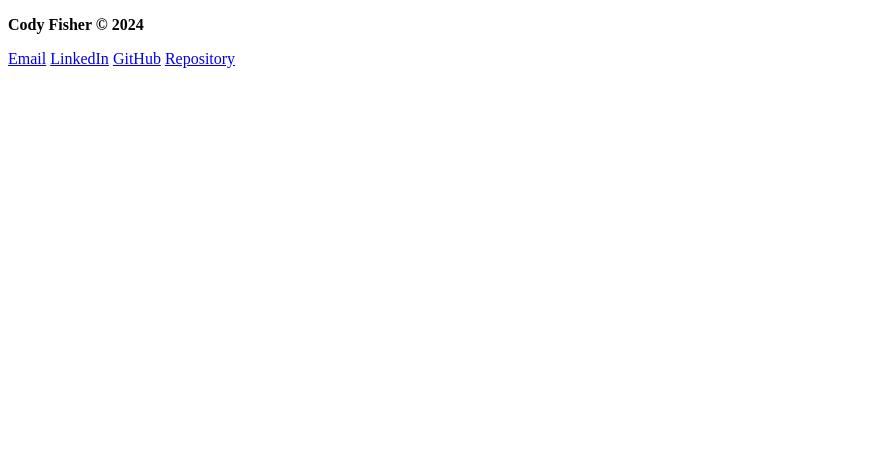
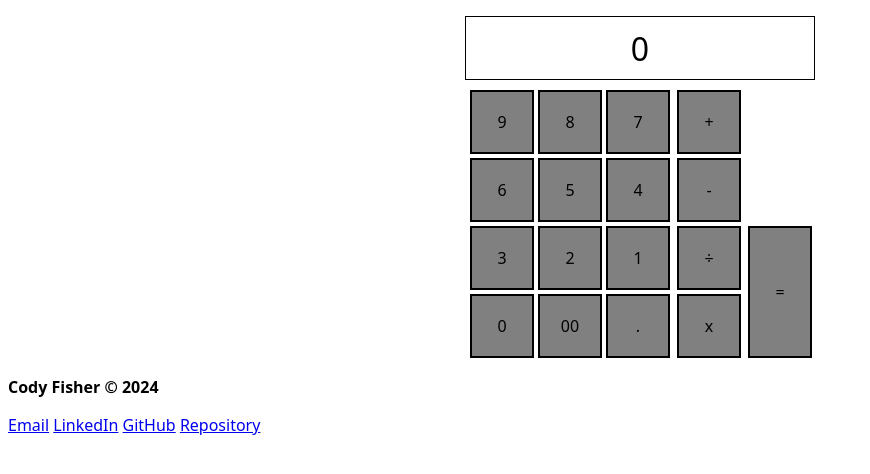
Before and after one commit to CFisher21/Calculator, a plain HTML site: page index.html in a window 1280 px wide. Shown: the whole page, without its empty margins (0-870 px from the left). Drawn offline with Linux system fonts and the light colour scheme.

Commit message:
Added the calculator interface

```diff
--- a/index.html
+++ b/index.html
@@ -1,25 +1,58 @@
 <!DOCTYPE html>
 <html lang="en">
   <head>
-    <meta charset="UTF-8">
-    <meta name="viewport" content="width=device-width, initial-scale=1.0">
+    <meta charset="UTF-8" />
+    <meta name="viewport" content="width=device-width, initial-scale=1.0" />
     <title>Calculator</title>
-    <link rel="icon" type="image/png" href="/calculator.png">
-    <link rel="stylesheet" type="text/css" href="/styles.css">
+    <link rel="icon" type="image/png" href="/calculator.png" />
+    <link rel="stylesheet" type="text/css" href="/styles.css" />
     <script src="/script.js"></script>
   </head>
   <body>
+    <div class="container">
+      <div class="calculator">
+        <span class="display">0</span>
+        <div class="buttons">
+          <div class="numbers">
+            <a id="nine" class="button">9</a>
+            <a id="eight" class="button">8</a>
+            <a id="seven" class="button">7</a>
+            <a id="six" class="button">6</a>
+            <a id="five" class="button">5</a>
+            <a id="four" class="button">4</a>
+            <a id="three" class="button">3</a>
+            <a id="two" class="button">2</a>
+            <a id="one" class="button">1</a>
+            <a id="zero" class="button">0</a>
+            <a id="double-zero" class="button">00</a>
+            <a id="decimal" class="button">.</a>
+          </div>
+          <div class="functions">
+            <a id="plus" class="button">+</a>
+            <a id="minus" class="button">-</a>
+            <a id="divide" class="button">÷</a>
+            <a id="multiply" class="button">x</a>
+          </div>
+          <div class="equals">
+          <a id="equals" class="button">=</a>
+        </div>
+        </div>
+      </div>
+    </div>
     <div class="footer-container">
       <div class="center">
         <footer class="footer">
           <p class="center" id="cody-fisher"><b>Cody Fisher © 2024</b></p>
           <a href="mailto:fishercody23@gmail.com" target="_blank">Email</a>
-            <a href="https://www.linkedin.com/in/fishercody21/" target="_blank">LinkedIn</a>
+          <a href="https://www.linkedin.com/in/fishercody21/" target="_blank"
+            >LinkedIn</a
+          >
           <a href="https://github.com/CFisher21" target="_blank">GitHub</a>
-            <a href="https://github.com/CFisher21/calculator" target="_blank">Repository</a>
+          <a href="https://github.com/CFisher21/calculator" target="_blank"
+            >Repository</a
+          >
         </footer>
       </div>
     </div>
   </body>
-
 </html>
--- a/styles.css
+++ b/styles.css
@@ -1 +1,59 @@
-* {box-sizing: border-box;}
+* {
+    box-sizing: border-box;
+    font-family: system-ui, -apple-system, BlinkMacSystemFont, 'Segoe UI', Roboto, Oxygen, Ubuntu, Cantarell, 'Open Sans', 'Helvetica Neue', sans-serif;
+}
+
+.button, .calculator, .buttons, .display, .container, .numbers, .functions, .equals {
+    display: flex;
+    justify-content: center;
+    align-items: center;
+}
+
+.numbers, .functions {
+    flex-wrap: wrap;
+}
+
+.numbers {
+    width: 60%;
+}
+
+.functions {
+    flex-direction: column;
+    justify-content: flex-start;
+    align-items: flex-start;
+    width: 20%;
+}
+
+.equals {
+    width: 20%;
+    height: 100%;
+    align-items: flex-end;
+    flex-grow: 1;
+}
+
+.calculator {
+    flex-direction: column;
+    width: 350px;
+}
+
+.display {
+    height: 64px;
+    border: 1px solid black;
+    width: 100%;
+    font-size: xx-large;
+    margin: 8px
+}
+
+.button {
+    height: 64px;
+    width: 64px;
+    background-color: gray;
+    border: 2px solid black;
+    margin: 2px;
+}
+#equals {
+    height: 132px;
+}
+.buttons {
+    height: 272px;
+}
```
Lines whose indentation alone changed are shown as unchanged.
